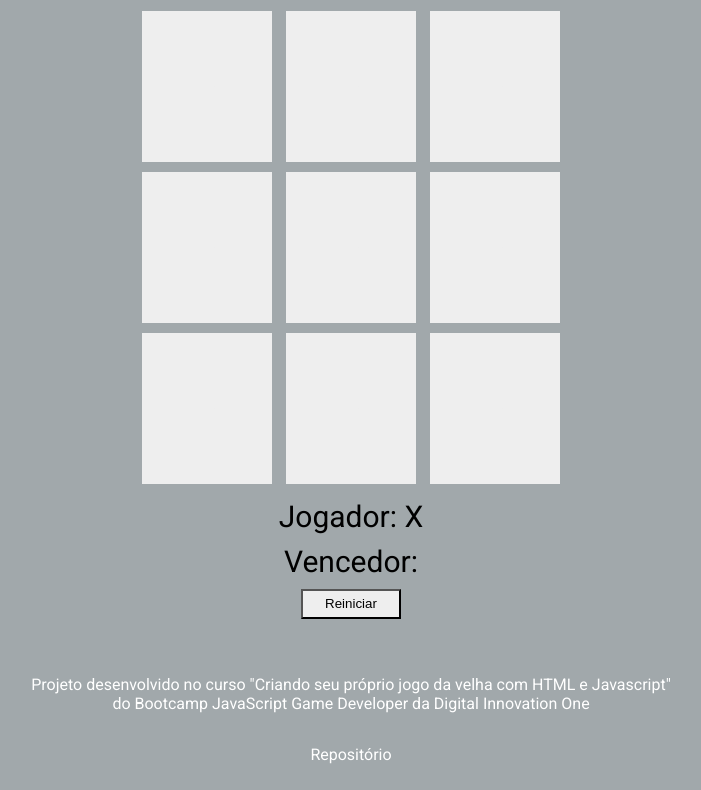
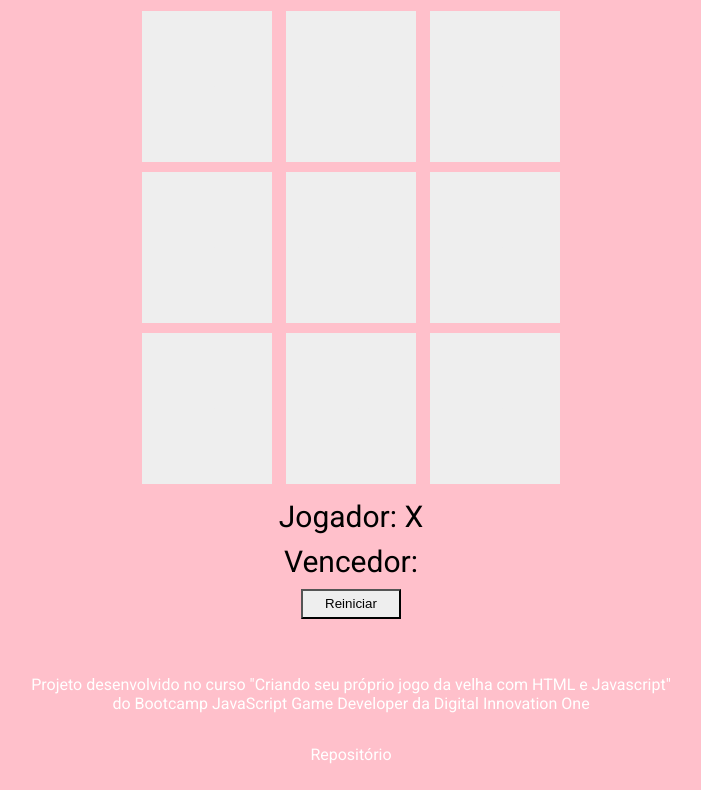
Before and after one commit to gabiaranas/jogo-da-velha, a plain HTML site: page index.html in a window 1280 px wide. Shown: the part 75-865 px from the top of the page, without its empty margins (289-990 px from the left). Drawn offline with Linux system fonts and the light colour scheme.

Commit message:
Update style.css

```diff
--- a/src/styles/style.css
+++ b/src/styles/style.css
@@ -3,7 +3,7 @@
 body {
     text-align: center;
     font-family: 'Roboto';
-    background-color: #a1a8ab;
+    background-color: #ffc0cb;
 }
 
 .square {
```
